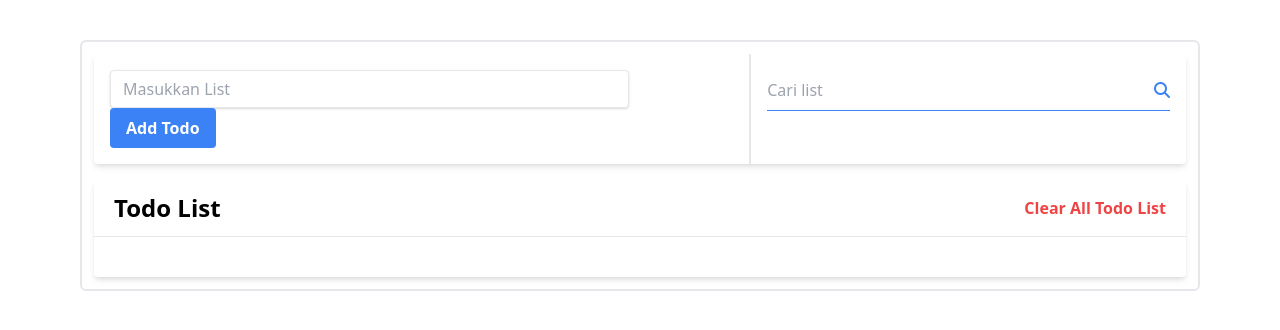
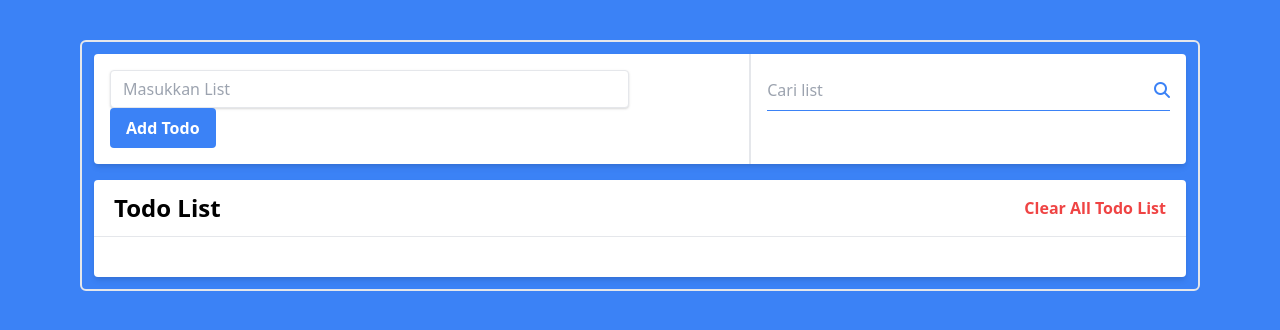
Before and after one commit to nakeusa12/todolist-jsvanilla-1, a plain HTML site: page index.html in a window 1280 px wide. Drawn offline with nearby package versions, Linux system fonts and the light colour scheme.

Commit message:
update background color

```diff
--- a/index.html
+++ b/index.html
@@ -16,7 +16,7 @@
       crossorigin="anonymous"
     ></script>
   </head>
-  <body>
+  <body class="bg-blue-500">
     <div class="my-10 mx-20 border-2 rounded-md p-3">
       <div id="alert"></div>
       <form id="todo-form" class="flex bg-white shadow-md rounded mb-4">
```
